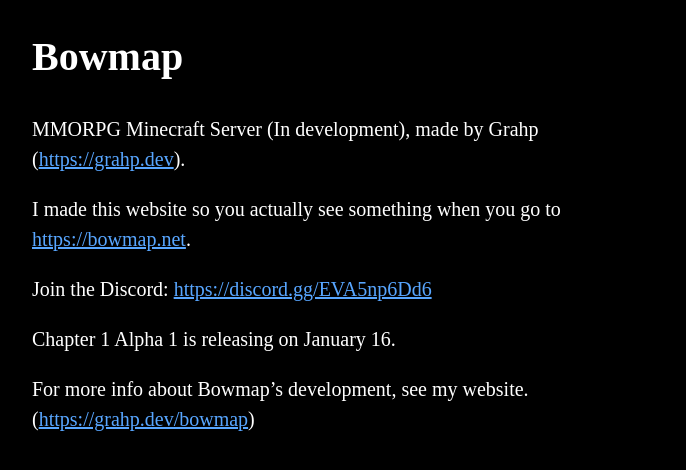
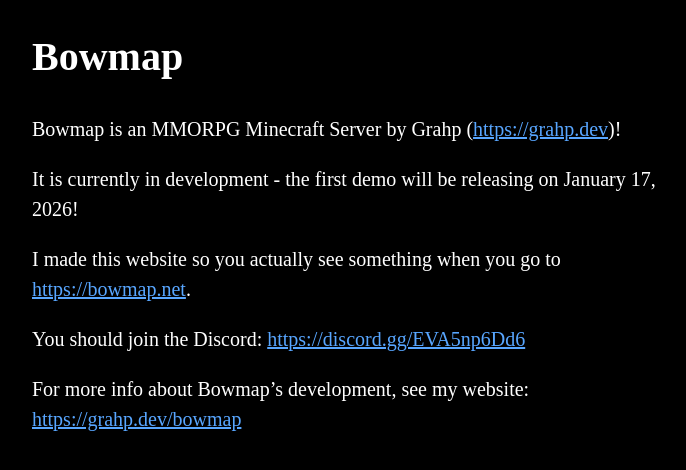
Before and after one commit to Bowmap/website, a Jekyll site: the page built from pages/Home.md, in a window 1280 px wide. Shown: the top 470 px of the page, without its empty margins (278-964 px from the left). Built offline with Jekyll 4.4.1, drawn with Linux system fonts in a browser that asks for light colours.

Commit message:
update home!

```diff
--- a/pages/Home.md
+++ b/pages/Home.md
@@ -3,12 +3,12 @@ permalink: /
 title: Bowmap
 ---
 
-MMORPG Minecraft Server (In development), made by Grahp ([https://grahp.dev](https://grahp.dev)).
+Bowmap is an MMORPG Minecraft Server by Grahp ([https://grahp.dev](https://grahp.dev))!
+
+It is currently in development - the first demo will be releasing on January 17, 2026!
 
 I made this website so you actually see something when you go to [https://bowmap.net](https://bowmap.net).
 
-Join the Discord: [https://discord.gg/EVA5np6Dd6](https://discord.gg/EVA5np6Dd6)
+You should join the Discord: [https://discord.gg/EVA5np6Dd6](https://discord.gg/EVA5np6Dd6)
 
-Chapter 1 Alpha 1 is releasing on January 16.
-
-For more info about Bowmap's development, see my website. ([https://grahp.dev/bowmap](https://grahp.dev/bowmap))
+For more info about Bowmap's development, see my website: [https://grahp.dev/bowmap](https://grahp.dev/bowmap)
```
